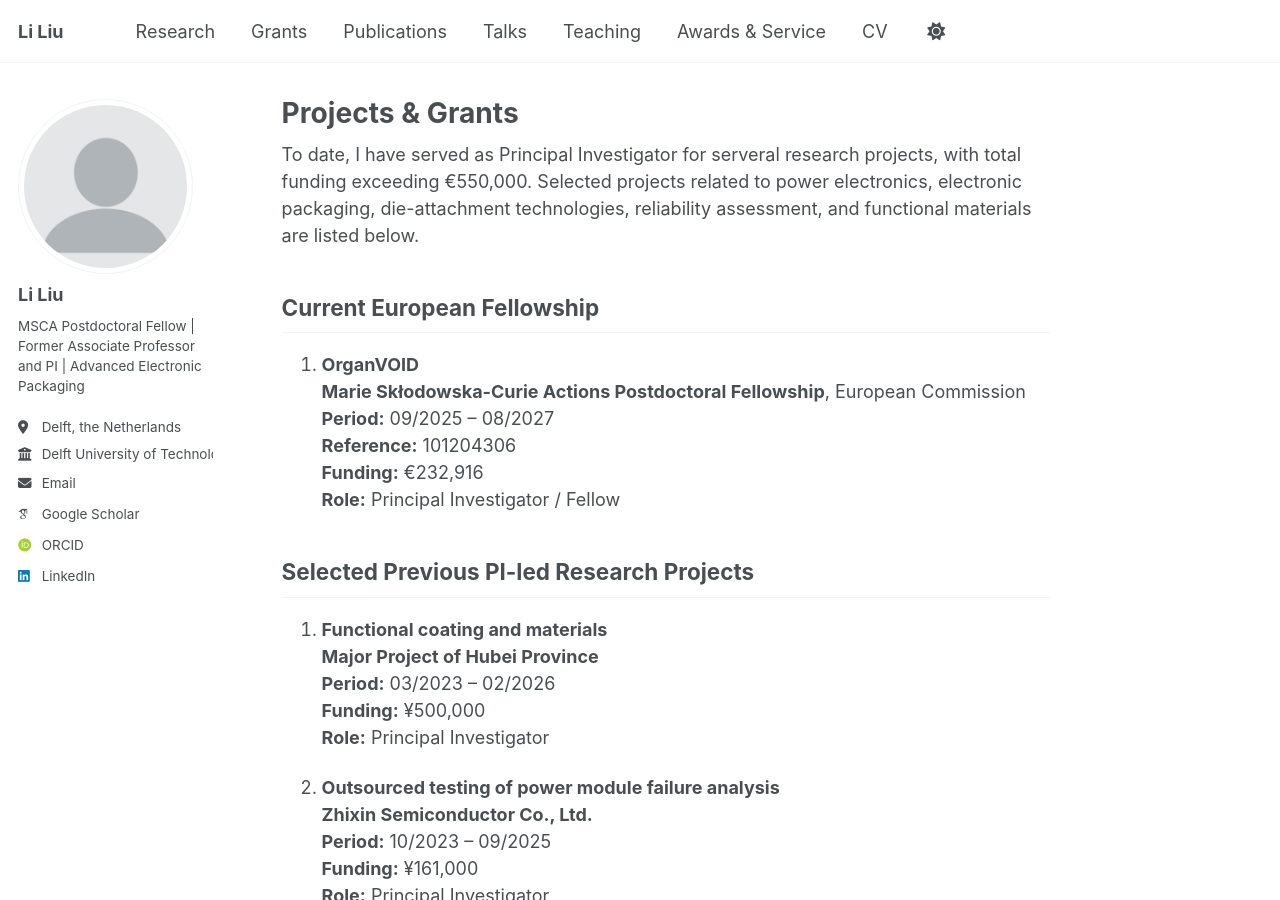
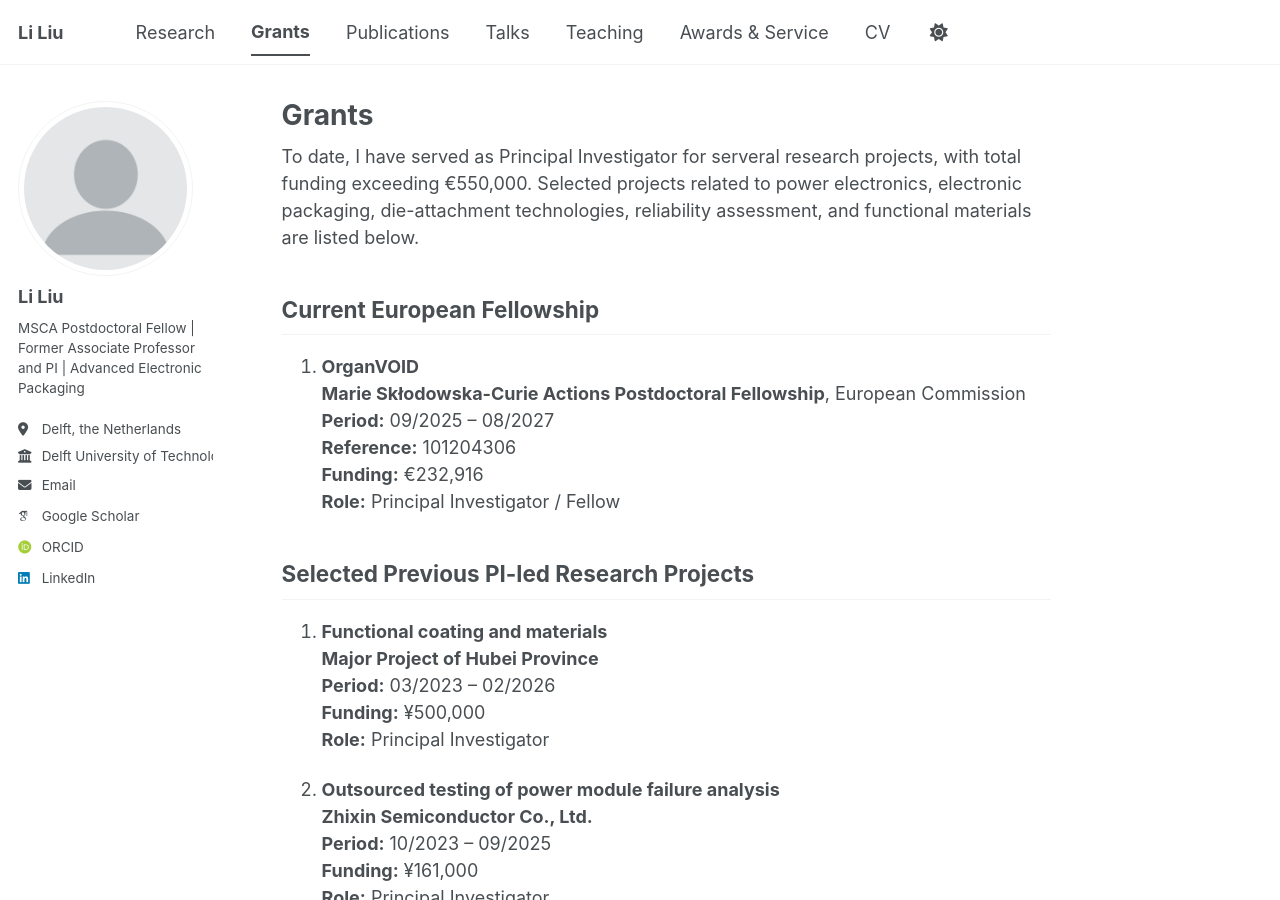
Before and after one commit to liliu-research/liliu-research.github.io, a Jekyll site: the page built from _pages/grants.md, in a window 1280 px wide and 900 px high. Built offline with Jekyll 4.4.1, drawn with Linux system fonts in a browser that asks for light colours; some web fonts are replaced; a script bundle is joined from its source files by our own code; library files that are not in the unit come from our copies.

Commit message:
Update and rename projects.md to grants.md

```diff
--- a/_pages/projects.md
+++ b/_pages/grants.md
@@ -1,6 +1,6 @@
 ---
-title: "Projects & Grants"
-permalink: /projects/
+title: "Grants"
+permalink: /grants/
 author_profile: true
 ---
 
```
